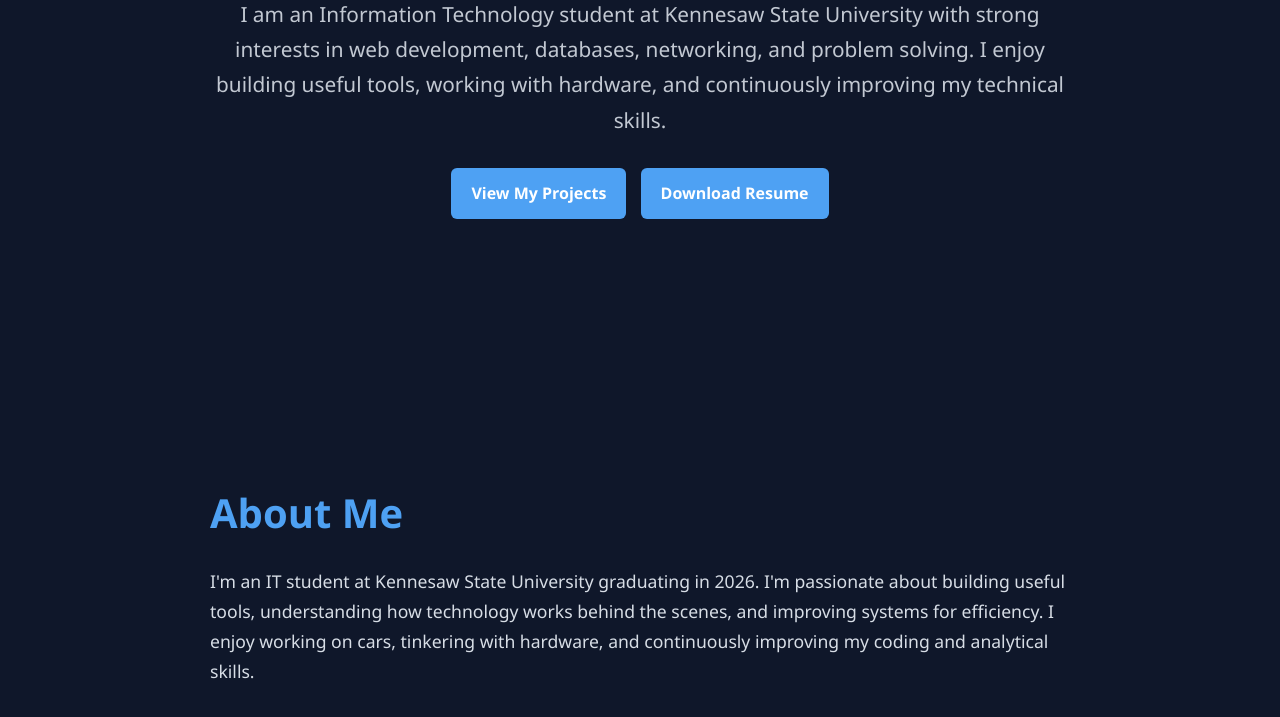
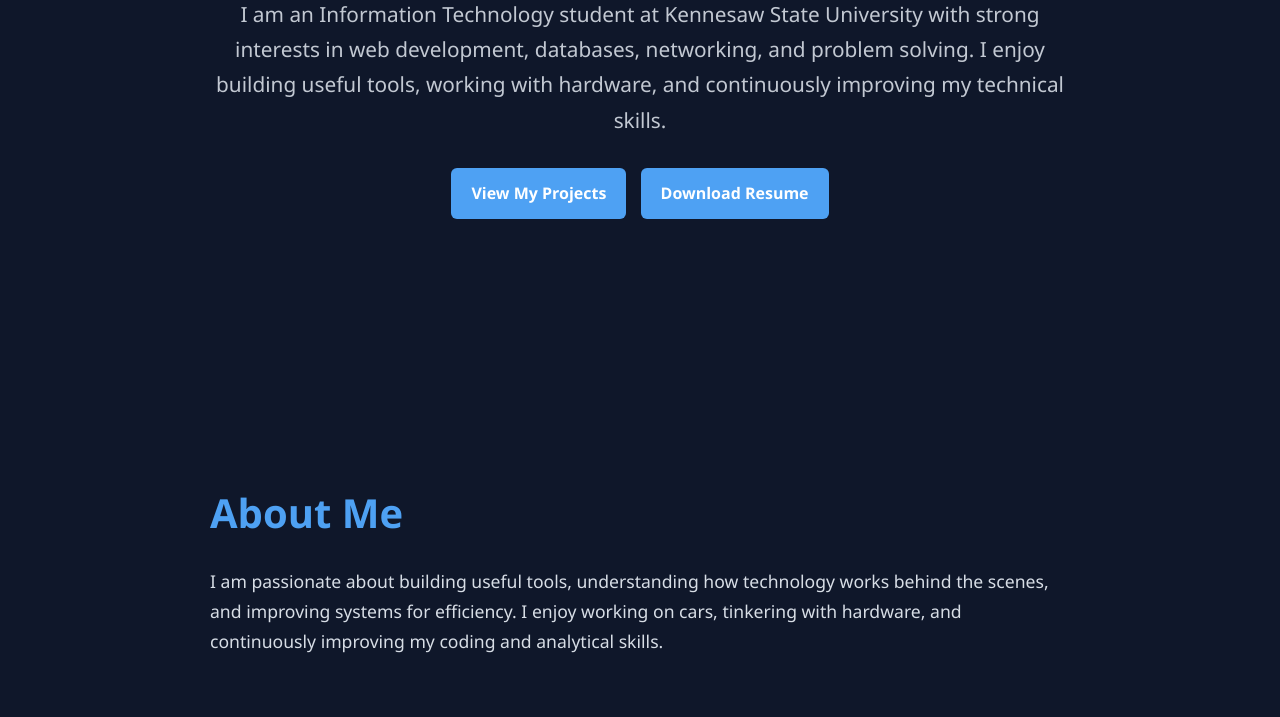
Before and after one commit to TsegeabB/tsegeabb.github.io, a plain HTML site: page index.html in a window 1280 px wide. Shown: the part 275-992 px from the top of the page. Drawn offline with Linux system fonts and the light colour scheme.

Commit message:
Update index.html

```diff
--- a/index.html
+++ b/index.html
@@ -75,7 +75,7 @@ nav a { pointer-events: auto; }
 
   <section id="about">
     <h2>About Me</h2>
-    <p>I'm an IT student at Kennesaw State University graduating in 2026. I'm passionate about building useful tools, understanding how technology works behind the scenes, and improving systems for efficiency. I enjoy working on cars, tinkering with hardware, and continuously improving my coding and analytical skills.</p>
+    <p>I am passionate about building useful tools, understanding how technology works behind the scenes, and improving systems for efficiency. I enjoy working on cars, tinkering with hardware, and continuously improving my coding and analytical skills.</p>
   </section>
 
   <section id="skills" class="skills">
```
